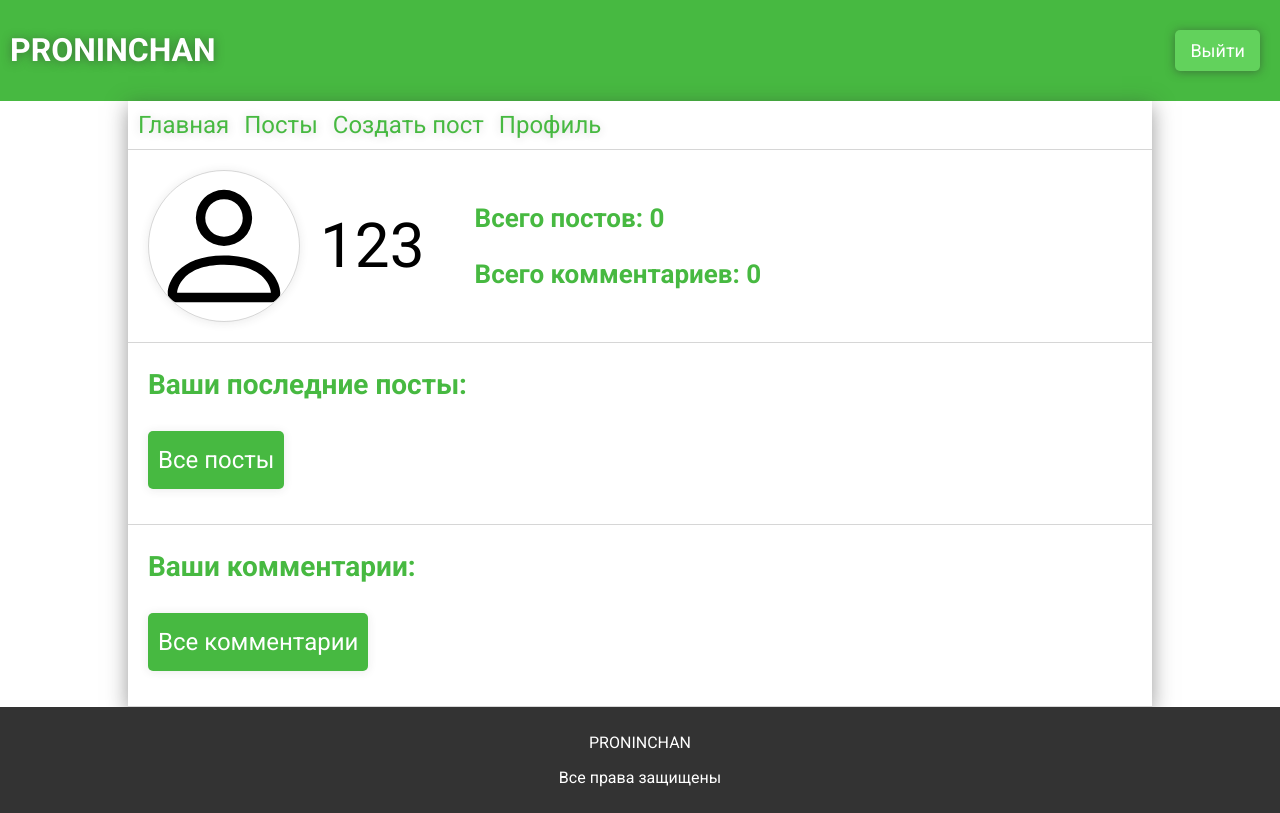
After one commit to maksprogiperprogrammer/kursovaia, a Flask app: page /profile in a window 1280 px wide. The commit adds this page. Run offline with Flask 3, Linux system fonts and the light colour scheme; a user stored in the database is signed in; style sheets or scripts are compiled from the project's sources.

Commit message:
Профиль
Страница профиля

```diff
--- a/app.py
+++ b/app.py
@@ -61,6 +61,18 @@ class ForumComments(db.Model):
 def main():
     new_posts = ForumPosts.query.order_by(ForumPosts.created_at.desc()).limit(5).all()
     return render_template('main.html', new_posts = new_posts)
+
+@app.route('/profile')
+def profile():
+    if 'user' in session:
+        user = Users.query.filter_by(id=session['user']).first()
+        user_posts =  ForumPosts.query.filter_by(user_id=session['user']).order_by(ForumPosts.created_at.desc()).limit(5).all()
+        user_comments = ForumComments.query.filter_by(user_id=session['user']).order_by(ForumComments.created_at.desc()).limit(5).all()
+        c_total = ForumComments.query.filter_by(user_id=session['user']).count()
+        p_total = ForumPosts.query.filter_by(user_id=session['user']).count()
+        return render_template('profile.html', user = user, posts=user_posts,
+                               comments=user_comments, c_total=c_total,p_total=p_total)
+    return render_template('profile.html')
 
 @app.route('/posts')
 def posts():
--- /dev/null
+++ b/static/css/profile.css
@@ -0,0 +1,122 @@
+.profile .profile-container {
+  display: flex;
+  align-items: center;
+  padding: 20px;
+  border-bottom: 1px solid rgba(51, 51, 51, 0.2);
+}
+.profile .profile-person {
+  display: flex;
+  align-items: center;
+  cursor: pointer;
+}
+.profile .profile-person p {
+  font-size: 62px;
+  margin: 0;
+  margin-left: 20px;
+}
+.profile .profile-person .profile-person-img {
+  position: relative;
+  width: 150px;
+  height: 150px;
+  border-radius: 50%;
+  overflow: hidden;
+  box-shadow: 0 1px 10px rgba(51, 51, 51, 0.1);
+  border: 1px solid rgba(51, 51, 51, 0.2);
+}
+.profile .profile-person .profile-person-img img {
+  position: absolute;
+  width: 100%;
+  cursor: pointer;
+}
+.profile .profile-person .profile-person-img input {
+  cursor: pointer;
+  opacity: 0;
+  position: absolute;
+  width: 100%;
+  height: 100%;
+  margin-top: 20px;
+}
+.profile .profile-data {
+  color: #47b941;
+  font-weight: bolder;
+  margin-left: 50px;
+  font-size: 26px;
+}
+.profile .profile-posts {
+  padding: 20px;
+  font-size: 20px;
+  border-bottom: 1px solid rgba(51, 51, 51, 0.2);
+}
+.profile .profile-posts p:first-child {
+  color: #47b941;
+  font-weight: bolder;
+  font-size: 28px;
+  margin: 15px 0;
+  margin-top: 5px;
+}
+.profile .profile-posts button {
+  background-color: #47b941;
+  padding: 15px 10px;
+  margin: 15px 0;
+  box-shadow: 0 1px 10px rgba(51, 51, 51, 0.1);
+  border: none;
+  border-radius: 5px;
+  transition: 0.3s ease;
+}
+.profile .profile-posts button a {
+  font-size: 24px;
+  text-decoration: none;
+  color: white;
+}
+.profile .profile-posts button:hover {
+  background-color: rgb(31, 210, 22);
+}
+.profile .profile-posts .profile-posts-container .profile-posts-container-post {
+  position: relative;
+  width: 90%;
+  border-radius: 5px;
+  box-shadow: 0 1px 10px rgba(51, 51, 51, 0.1);
+  border: 1px solid rgba(51, 51, 51, 0.2);
+  padding: 10px;
+  padding-top: 15px;
+  margin: 10px 0;
+}
+.profile .profile-posts .profile-posts-container .profile-posts-container-post a {
+  text-decoration: none;
+  font-weight: bolder;
+  font-size: 24px;
+  margin: 15px 0;
+}
+.profile .profile-posts .profile-posts-container .profile-posts-container-post p {
+  margin: 15px 0;
+}
+.profile .profile-posts .profile-posts-container .profile-posts-container-post .profile-posts-container-post-edit {
+  position: absolute;
+  right: 20px;
+  bottom: 0;
+}
+.profile .profile-posts .profile-posts-container .profile-posts-container-post .profile-posts-container-post-edit img {
+  width: 30px;
+  margin: 15px 15px;
+  transition: 0.2s ease;
+}
+.profile .profile-posts .profile-posts-container .profile-posts-container-post .profile-posts-container-post-edit img:hover {
+  cursor: pointer;
+  filter: invert(40%);
+}
+
+.login {
+  width: 100%;
+  flex: 1;
+  display: flex;
+  justify-content: center;
+  align-items: center;
+}
+.login h2 {
+  font-size: 26px;
+  background-color: #47b941;
+  color: white;
+  padding: 10px 15px;
+  border-radius: 10px;
+  box-shadow: 0 2px 10px rgba(51, 51, 51, 0.4);
+}
--- /dev/null
+++ b/static/css/profile.scss
@@ -0,0 +1,127 @@
+.profile {
+    .profile-container {
+        display: flex;
+        align-items: center;
+        padding: 20px;
+        border-bottom: 1px solid rgba(51, 51, 51, 0.2);
+    }
+    .profile-person{
+        display: flex;
+        align-items: center;
+        cursor: pointer;
+        p {
+            font-size: 62px;
+            margin: 0;
+            margin-left: 20px;
+        }
+        .profile-person-img{
+            position: relative;
+            width: 150px;
+            height: 150px;
+            border-radius: 50%;
+            overflow: hidden;
+            box-shadow: 0 1px 10px rgba(51, 51, 51, 0.1);
+            border: 1px solid rgba(51, 51, 51, 0.2);
+            img {
+                position: absolute;
+                width: 100%;
+                cursor: pointer;
+            }
+            input {
+                cursor: pointer;
+                opacity: 0;
+                position: absolute;
+                width: 100%;
+                height: 100%;
+                margin-top: 20px;
+            }
+        }
+    }
+    .profile-data {
+        color: #47b941;
+        font-weight: bolder;
+        margin-left: 50px;
+        font-size: 26px;
+    }
+    .profile-posts {
+        padding: 20px;
+        font-size: 20px;
+        border-bottom: 1px solid rgba(51, 51, 51, 0.2);
+        p{
+            &:first-child {
+                color: #47b941;
+                font-weight: bolder;
+                font-size: 28px;
+                margin: 15px 0;
+                margin-top: 5px;
+            }
+        }
+        button {
+            background-color: #47b941;
+            padding: 15px 10px;
+            margin: 15px 0;
+            box-shadow: 0 1px 10px rgba(51, 51, 51, 0.1);
+            border: none;
+            border-radius: 5px;
+            transition: 0.3s ease;
+            a{
+                font-size: 24px;
+                text-decoration: none;
+                color: white;
+            }
+            &:hover {
+                background-color: rgb(31, 210, 22)
+            }
+        }
+        .profile-posts-container {
+            .profile-posts-container-post {
+                position: relative;
+                width: 90%;
+                border-radius: 5px;
+                box-shadow: 0 1px 10px rgba(51, 51, 51, 0.1);
+                border: 1px solid rgba(51, 51, 51, 0.2);
+                padding: 10px;
+                padding-top: 15px;
+                margin: 10px 0;
+                a {
+                    text-decoration: none;
+                    font-weight: bolder;
+                    font-size: 24px;
+                    margin: 15px 0;
+                }
+                p {
+                    margin: 15px 0;
+                }
+                .profile-posts-container-post-edit {
+                    position: absolute;
+                    right: 20px;
+                    bottom: 0;
+                    img {
+                        width: 30px;
+                        margin: 15px 15px;
+                        transition: 0.2s ease;
+                        &:hover{
+                            cursor: pointer;
+                            filter: invert(40%);
+                        }
+                    }
+                }
+            }
+        }
+    }
+}
+.login {
+    width: 100%;
+    flex: 1;
+    display: flex;
+    justify-content: center;
+    align-items: center;
+    h2{
+        font-size: 26px;
+        background-color: #47b941;
+        color: white;
+        padding: 10px 15px;
+        border-radius: 10px;
+        box-shadow: 0 2px 10px rgba(51, 51, 51, 0.4);
+    }
+}
--- a/templates/base.html
+++ b/templates/base.html
@@ -39,7 +39,7 @@
             <a href="{{url_for('main')}}">Главная</a>
             <a href="{{url_for('posts')}}">Посты</a>
             <a href="{{url_for('create')}}">Создать пост</a>
-            <a href="">Профиль</a>
+            <a href="{{url_for('profile')}}">Профиль</a>
         </div>
         {% block main %}{% endblock %}
     </main>
--- /dev/null
+++ b/templates/profile.html
@@ -0,0 +1,59 @@
+{% extends 'base.html' %}
+{% block main %}
+<link rel="stylesheet" href="{{ url_for('static', filename='css/profile.css') }}">
+{% if session['user'] %}
+<div class="profile">
+    <div class="profile-container">
+        <div class="profile-person">
+            <div class="profile-person-img">
+                <img src="{{user.photo if user.photo else '../static/img/person.svg'}}" alt="" style="cursor: pointer;">
+                <input type="file" accept="image/*" id="phot-input">
+            </div>
+            <p>{{user.username}}</p>
+        </div>
+        <div class="profile-data">
+            <p>Всего постов: {{p_total}}</p>
+            <p>Всего комментариев: {{c_total}}</p>
+        </div>
+    </div>
+    <div class="profile-posts">
+        <p>Ваши последние посты:</p>
+        <div class="profile-posts-container">
+            {% for post in posts %}
+            <div class="profile-posts-container-post">
+                <div class="profile-posts-container-post-edit">
+                    <img src="../static/img/Edit.svg" alt="">
+                    <img src="../static/img/Close.svg" alt="">
+                </div>
+                <a href="{{url_for('post', post=post.id)}}">{{post.theme}}</a>
+                <p>{{post.text | truncate(100, True, '...')}}</p>
+                <p>{{post.created_at.strftime('%Y-%m-%d %H:%M')}}</p>
+            </div>
+            {% endfor %}
+        </div>
+        <button><a href="">Все посты</a></button>
+    </div>
+    <div  class="profile-posts">
+        <p>Ваши комментарии:</p>
+        <div class="profile-posts-container">
+            {% for comment in comments %}
+            <div class="profile-posts-container-post">
+                <div class="profile-posts-container-post-edit">
+                    <img src="../static/img/Edit.svg" alt="">
+                    <img src="../static/img/Close.svg" alt="">
+                </div>
+                <a href="{{url_for('post', post=comment.post_id)}}">Пост: {{comment.post.theme}}</a>
+                <p>{{comment.text | truncate(100, True, '...')}}</p>
+                <p>{{comment.created_at.strftime('%Y-%m-%d %H:%M')}}</p>
+            </div>
+            {% endfor %}
+        </div>
+        <button><a href="">Все комментарии</a></button>
+    </div>
+</div>
+{% else %}
+    <div class="login">
+        <h2>Войдите в аккаунт</h2>
+    </div>
+{% endif %}
+{% endblock %}
```
Also changed, not shown: instance/proninchan.db, static/img/Close.svg (added), static/img/Edit.svg (added).
